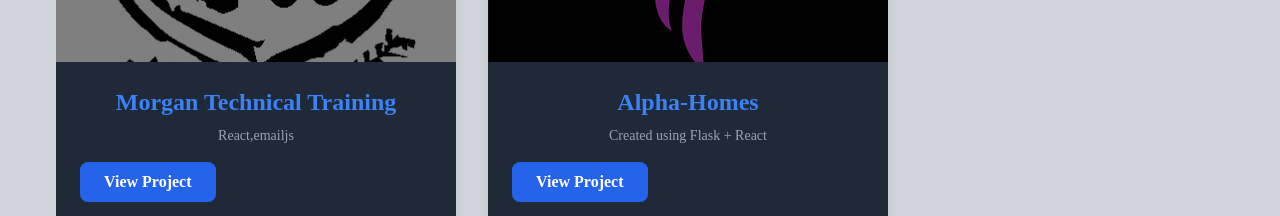
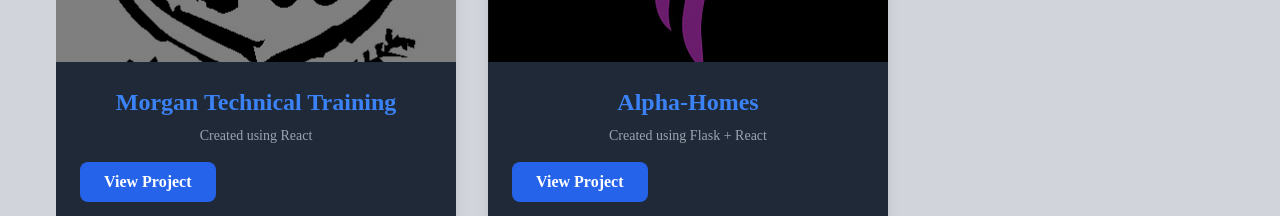
Before and after one commit to danielsdgg/mine, a React (Create React App) app: page / in a window 1280 px wide. Shown: the part 2880-3096 px from the top of the page. Built offline with nearby package versions, Linux system fonts and the light colour scheme.

Commit message:
changes on project url on data file

```diff
--- a/src/data/data.js
+++ b/src/data/data.js
@@ -5,10 +5,10 @@
     {
         id:1,
         name:"Morgan Technical Training",
-        paragraph:"React,emailjs",
+        paragraph:"Created using React",
         image:rs,
         github:"",
-        live:"https://morgantechnical.netlify.app/",
+        live:"https://morgantechnicaltraining.com/",
     },
     {
         id:3,
```
Also changed, not shown: 1 other file (tests, documents, lock files or other folders).
